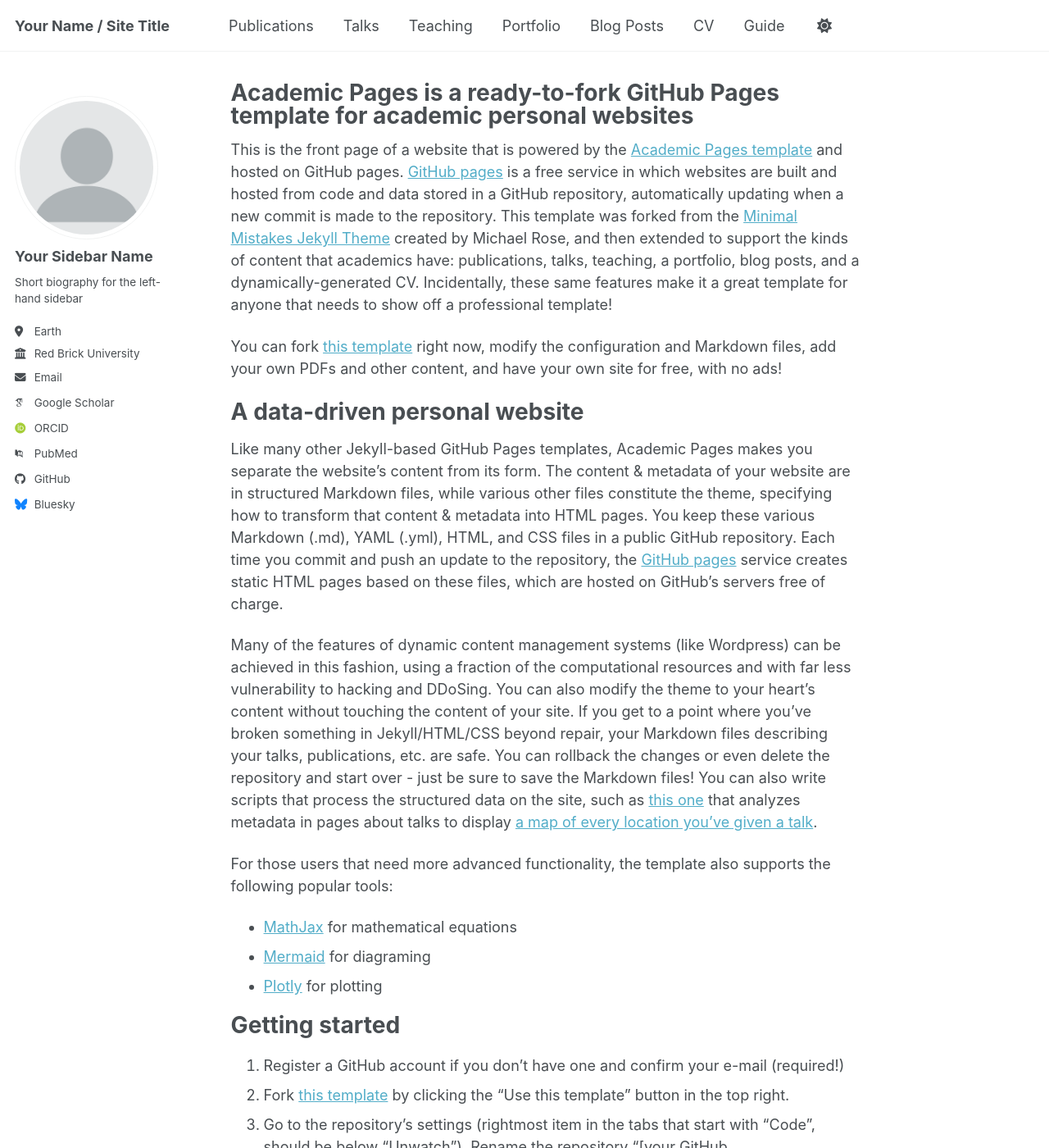
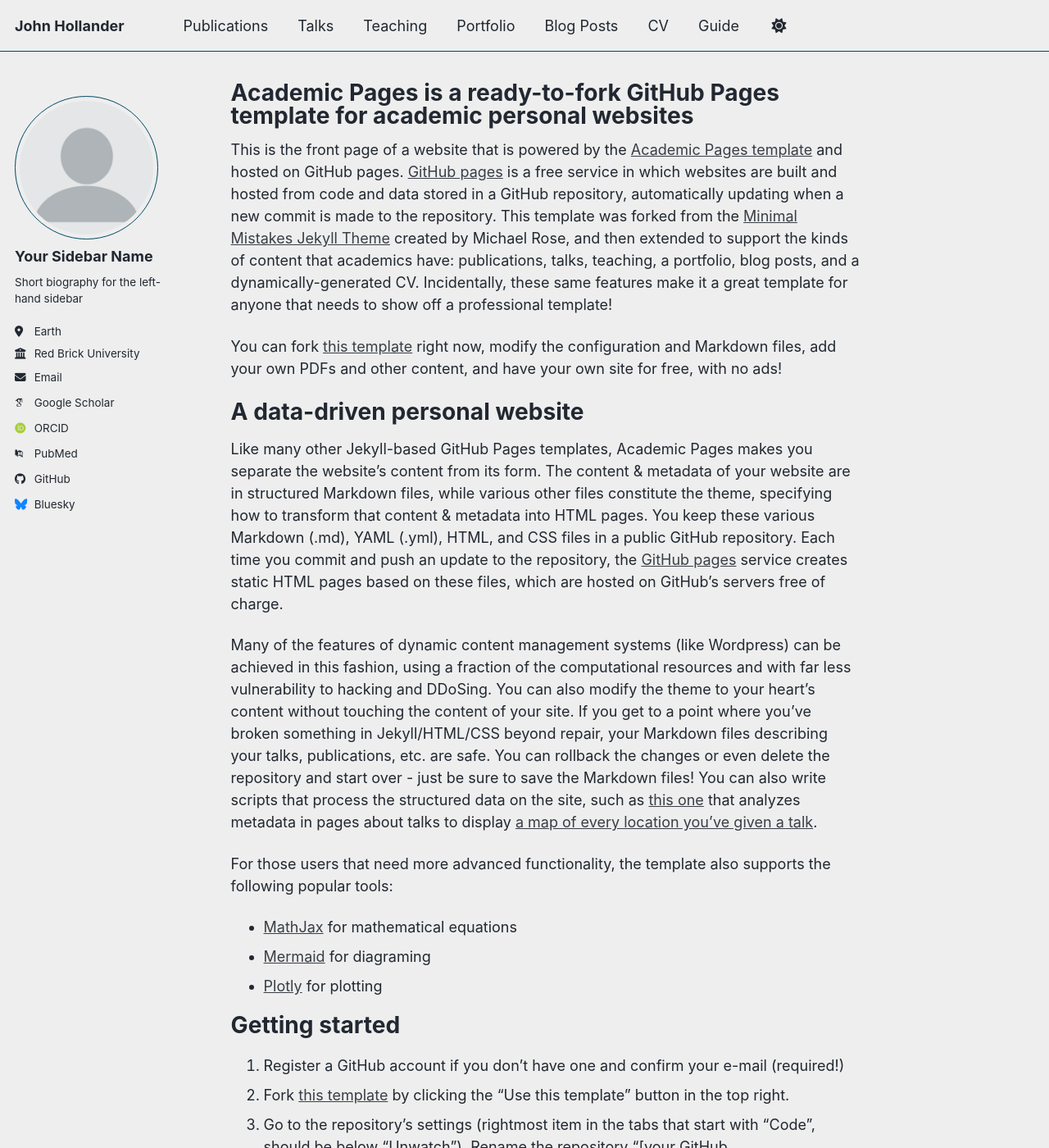
Before and after one commit to john-m-hollander/john-m-hollander, a Jekyll site: the page built from _pages/about.md, in a window 1280 px wide and 1400 px high. Shown: the whole window at 82% size. Built offline with Jekyll 4.4.1, drawn with Linux system fonts in a browser that asks for light colours; some web fonts are replaced; a script bundle is joined from its source files by our own code; library files that are not in the unit come from our copies; some of the changed text lies outside the part shown.

Commit message:
Update _config.yml

```diff
--- a/_config.yml
+++ b/_config.yml
@@ -8,10 +8,10 @@
 
 # Basic Site Settings
 locale                   : "en-US"
-site_theme               : "default" # Currently available options are "default", "air"
-title                    : "Your Name / Site Title"
+site_theme               : "air" # Currently available options are "default", "air"
+title                    : "John Hollander"
 title_separator          : "-"
-name                     : &name "Your Name"
+name                     : &name "John Hollander"
 description              : &description "Your Name's academic portfolio"   # Update this with a general description of your site, this is the default if not overridden by a page
 url                      : https://academicpages.github.io # The base hostname & protocol for your site e.g. "https://[your GitHub username].github.io",
                                                            # or if you already have some other page hosted on Github then use "https://[your GitHub username].github.io/[Your Repo Name]"
```
